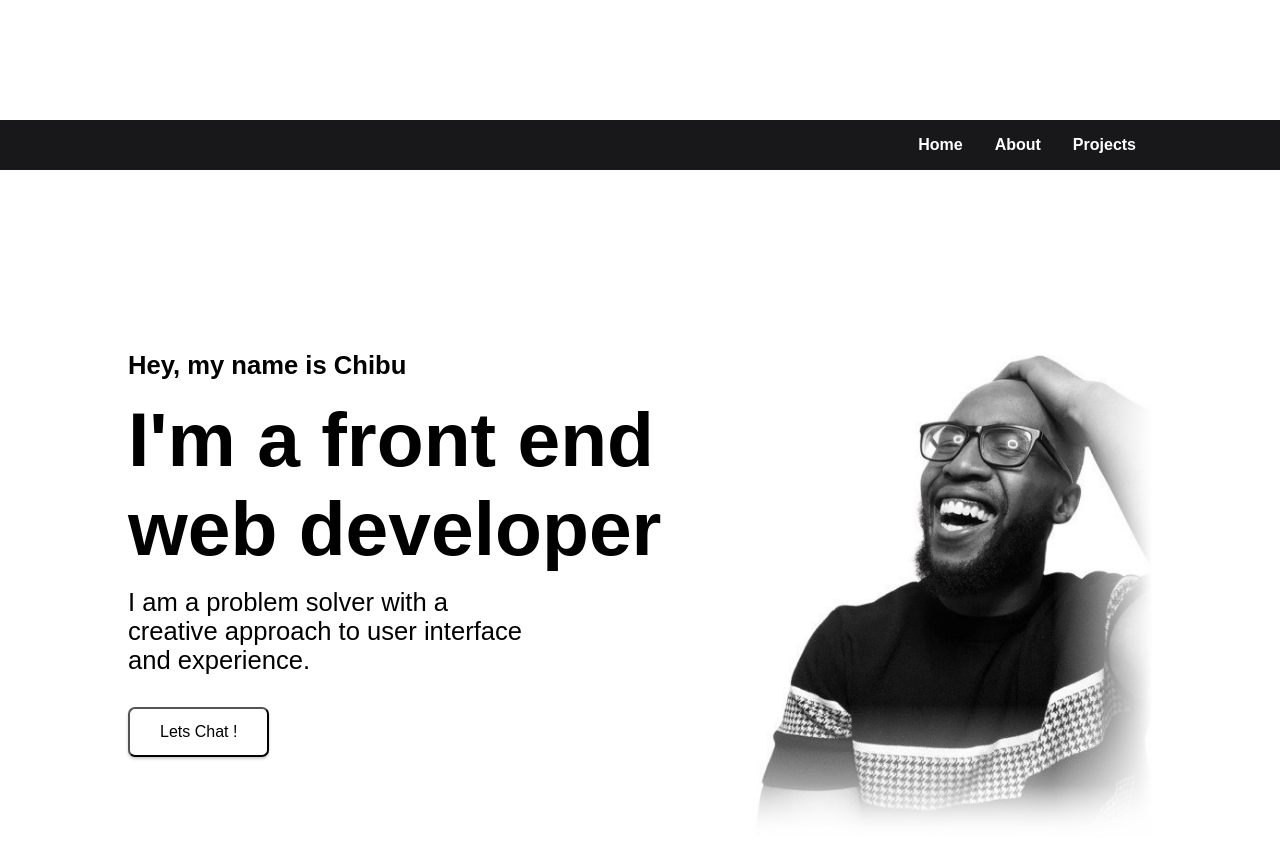
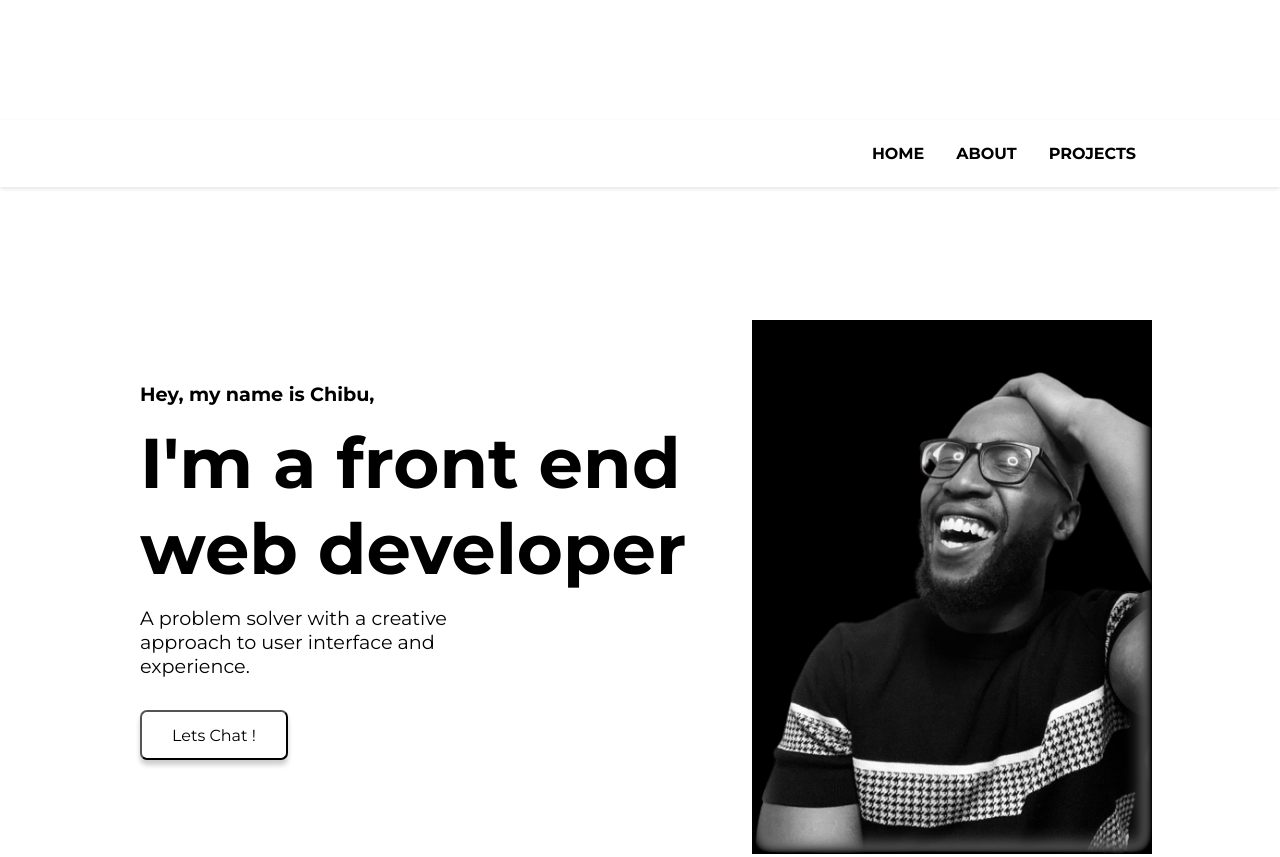
Before and after one commit to ChibsDev/FAC-Portfolio, a plain HTML site: page index.html in a window 1280 px wide. Shown: the part 680-1537 px from the top of the page. Drawn offline with nearby package versions, Linux system fonts and the light colour scheme; a web font is replaced by a local one.

Commit message:
home imgage bg color added... i have a hover color idea that I would like to try. will leave as is for now

```diff
--- a/index.html
+++ b/index.html
@@ -54,10 +54,11 @@
 
     <section id="home">
         <div class="home-text">
-            <h3 id="home-h3">Hey, my name is Chibu</h3>
+            <h3 id="home-h3">Hey, my name is Chibu,</h3>
             <h1 id="home-h1">I'm a front end web developer</h1>
-            <p>I am a problem solver with a creative approach to
+            <p>A problem solver with a creative approach to
             user interface and experience.</p>
+
             <button id="home-contact-btn" > Lets Chat !</button>
 
 
@@ -66,7 +67,7 @@
         </div>
         <div class="home-img">
 
-            <img src="./images/Chibs-bw-test9-removebg-preview.jpg" alt="" class="">
+            <img src="./images/Chibs-bw-test8-removebg-preview.png" alt="" class="">
         </div>
 
     </section>
@@ -485,6 +486,11 @@
         </div>
     </section>
 
+    <section id="test-section">
+
+
+    </section>
+
     <script src="script.js"></script>
 </body>
 </html>
--- a/style.css
+++ b/style.css
@@ -1,4 +1,4 @@
-@import url('https://fonts.cdnfonts.com/css/futura-pt');
+@import url('https://fonts.googleapis.com/css2?family=Montserrat:wght@300;400;500;600;700;800&display=swap');
 
 :root {
     --light-black:#181719;
@@ -18,8 +18,9 @@ min-width: 375px;
 
 min-height: 100vh;
 margin: 0 auto;
-font-family: 'Futura PT', sans-serif;
+font-family: 'Montserrat', sans-serif;
 background: white;
+/* background-color: #969595; */
 /* border: 1px solid red; */
 }
 
@@ -66,11 +67,12 @@ background: white;
 
 
 header {
-    background-color: var(--light-black);
-    color: #fff;
     position: sticky;
     top: 0;
+    background-color: #fff;
+    box-shadow: 0 2px 4px rgba(0, 0, 0, 0.1);
     z-index: 100;
+
 }
 
 nav ul {
@@ -79,7 +81,8 @@ nav ul {
     list-style: none;
     display: flex;
     justify-content: right;
-    padding: 1rem 0;
+    text-transform: uppercase;
+    padding: 1.5rem 0;
 
 }
 
@@ -89,7 +92,7 @@ nav li {
 
 nav a {
     text-decoration: none;
-    color: #fff;
+    color: black;
     font-weight: bold;
 }
 
@@ -185,14 +188,14 @@ section {
 
   .home-text {
     margin: auto;
-    max-width: 650px;
+    max-width: 600px;
     min-width: 225px;
 }
 
 .home-text h1 {
   min-width: 210px;
   max-width: 650px;
-  font-size: 6vw;
+  font-size: 5.5vw;
   margin: 0.2em 0;
   word-wrap:break-word;
   /* animation: fadeInAnimation ease 3s;
@@ -203,7 +206,7 @@ section {
 
 .home-text h3,
 .home-text p {
-  font-size: 2vw;
+  font-size: 1.5vw;
 }
 
 
@@ -219,6 +222,8 @@ section {
   max-width: 400px;
   display: flex;
   align-items: center;
+  background-color: black;
+
 }
 
 
@@ -239,7 +244,7 @@ section {
     font-family: inherit;
     font-size: 16px;
     cursor: pointer;
-    box-shadow: 0 2px 3px rgb(0 0 0 / 0.2);
+    box-shadow: 0 5px 5px rgb(0 0 0 / 0.2);
     overflow: hidden;
 }
 
@@ -322,6 +327,13 @@ section {
       text-align: center;
       position: relative;
     margin: 0 40px;
+    transition: all 3s ease-in-out;
+    /* border: 1px solid blue; */
+  }
+
+  .skill-icons-slide li  :hover {
+      /* color: burlywood; */
+      transform: scale(1.1);
   }
 
   .skill-icons-slide li i {
@@ -538,3 +550,12 @@ width: 100%;
 background-color: var(--light-black);
 opacity: .5;
 }
+
+                                                    /* TEST SECTION  */
+
+#test-section {
+  background-image: url("/images/Chibs-bw-test9-removebg-preview.jpg");
+  background-size: contain;
+  background-repeat: no-repeat;
+  background-position: right;
+}
```
